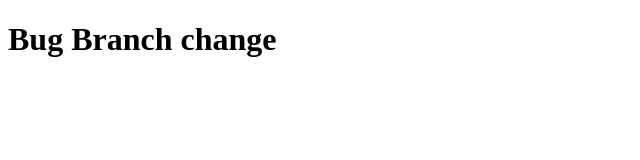
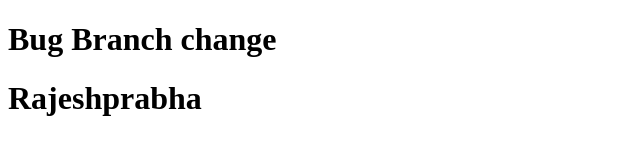
Before and after one commit to prabharajasekaran06-creator/git, a plain HTML site: page index.html in a window 1280 px wide. Shown: the whole page, without its empty margins (0-640 px from the left). Drawn offline with Linux system fonts and the light colour scheme.

Commit message:
Add additional header for Rajeshprabha in index.html

```diff
--- a/index.html
+++ b/index.html
@@ -8,5 +8,7 @@
 </head>
 <body>
 
+    <h1>Rajeshprabha</h1>
+
 </body>
 </html>
```
